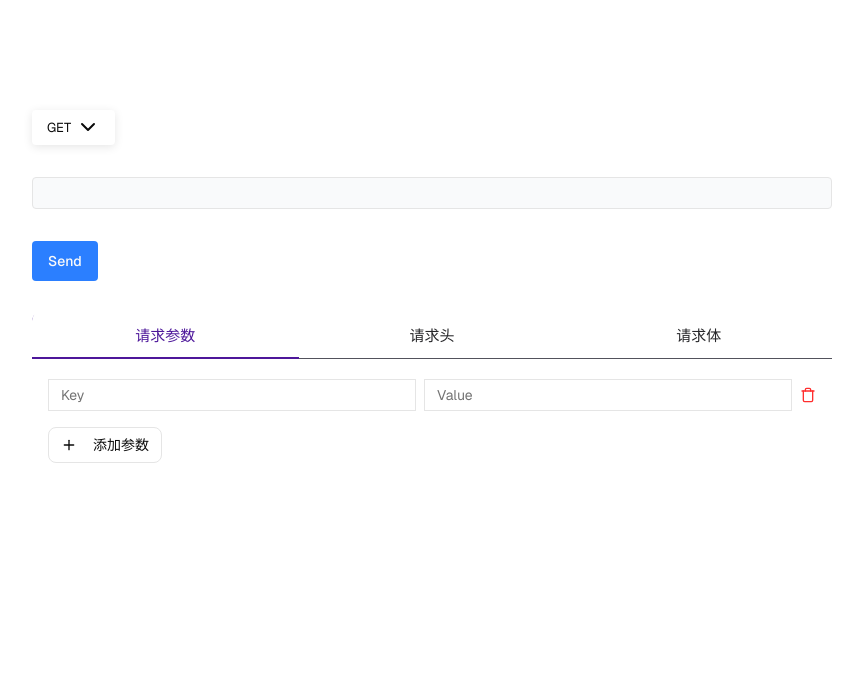
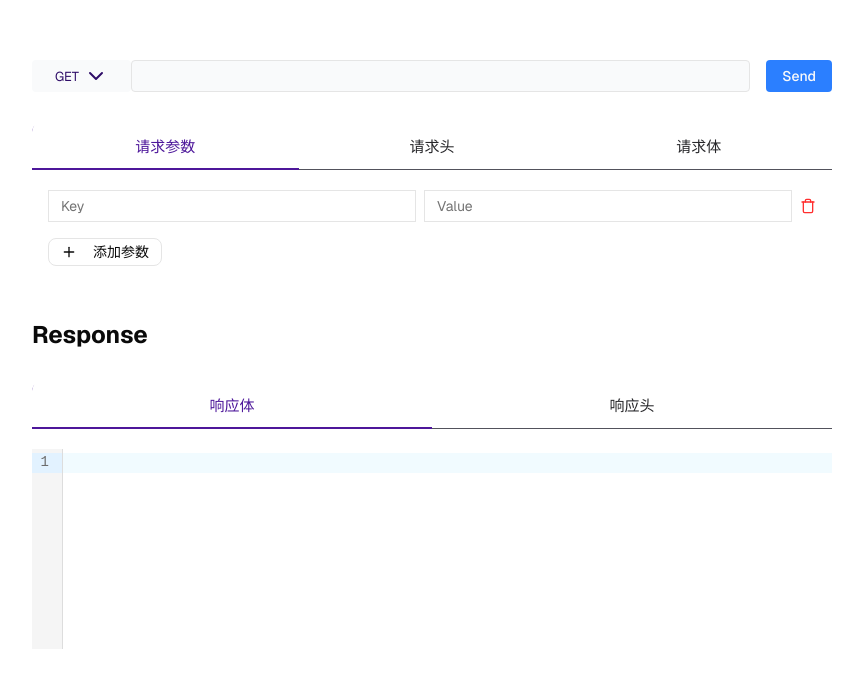
Before and after one commit to Bill-Tian/api-request, a Next.js app: page / in a window 1280 px wide. Shown: the part 104-792 px from the top of the page, without its empty margins (208-1071 px from the left). Built offline with nearby package versions, Linux system fonts and the light colour scheme.

Commit message:
add response

```diff
--- a/src/app/page.tsx
+++ b/src/app/page.tsx
@@ -1,16 +1,22 @@
-import { RequestSelector } from "@/components/request-select";
-import { Input as RequestInput } from "@/components/ui/input";
-import { Button } from "@/components/ui/button";
-import { RequestTabs } from "@/components/request-tabs";
+import { RequestSelector } from '@/components/request-select';
+import { Input as RequestInput } from '@/components/ui/input';
+import { Button } from '@/components/ui/button';
+import { RequestTabs } from '@/components/request-tabs';
+import { ResponseTabs } from '@/components/response-tabs';
 
 export default function Home() {
   return (
     <div className="grid grid-rows-[20px_1fr_20px] items-center justify-items-center min-h-screen p-8 pb-20 gap-16 sm:p-20 font-[family-name:var(--font-geist-sans)]">
       <main className="flex flex-col gap-[32px] row-start-2 items-center sm:items-start">
-        <RequestSelector />
-        <RequestInput className="w-full bg-[#f9fafb]" />
-        <Button>Send</Button>
+        <div className="flex flex-row w-full">
+          <RequestSelector />
+          <RequestInput className="w-full bg-[#f9fafb]" />
+          <Button className="ml-4">Send</Button>
+        </div>
+
         <RequestTabs />
+
+        <ResponseTabs />
       </main>
     </div>
   );
--- a/src/components/request-select.tsx
+++ b/src/components/request-select.tsx
@@ -27,27 +27,27 @@ export const RequestSelector = ({}: ModelPickerProps) => {
   return (
     <Select.Root  value={selectedMethod} defaultValue={defaultMethod} onValueChange={handleModelChange}>
       <Select.Trigger
-        className="inline-flex h-[35px] items-center justify-center gap-[5px] rounded bg-white px-[15px] text-[13px] leading-none text-violet11 shadow-[0_2px_10px] shadow-black/10 outline-none hover:bg-mauve3 focus:shadow-[0_0_0_2px] focus:shadow-black data-[placeholder]:text-violet9"
+        className="inline-flex w-[120px] h-8 items-center justify-center gap-[5px] rounded bg-[#f9fafb] px-[15px] text-[13px] leading-none text-violet-950 outline-none hover:bg-zinc-200 data-[placeholder]:text-violet-800"
         aria-label="Food"
       >
         <Select.Value/>
-        <Select.Icon className="text-violet11">
+        <Select.Icon className="text-violet-950">
           <ChevronDownIcon />
         </Select.Icon>
       </Select.Trigger>
       <Select.Portal>
-        <Select.Content className="overflow-hidden rounded-md bg-white shadow-[0px_10px_38px_-10px_rgba(22,_23,_24,_0.35),0px_10px_20px_-15px_rgba(22,_23,_24,_0.2)]">
-          <Select.ScrollUpButton className="flex h-[25px] cursor-default items-center justify-center bg-white text-violet11">
+        <Select.Content className="overflow-hidden rounded-md bg-white border border-solid border-gray-200">
+          <Select.ScrollUpButton className="flex h-[25px] cursor-default items-center justify-center bg-white text-violet-950">
             <ChevronUpIcon />
           </Select.ScrollUpButton>
-          <Select.Viewport className="p-[5px]">
+          <Select.Viewport className="p-[2px]">
             <Select.Group>
               {RequestMethod.map(item=>{
                 return  <SelectItem key={item.value} value={item.value}>{item.label}</SelectItem>
               })}
             </Select.Group>
           </Select.Viewport>
-          <Select.ScrollDownButton className="flex h-[25px] cursor-default items-center justify-center bg-white text-violet11">
+          <Select.ScrollDownButton className="flex h-[25px] cursor-default items-center justify-center bg-white text-violet-950">
             <ChevronDownIcon />
           </Select.ScrollDownButton>
         </Select.Content>
--- /dev/null
+++ b/src/components/response-tabs.tsx
@@ -0,0 +1,56 @@
+'use client';
+
+import * as React from 'react';
+
+import { cn } from '@/lib/utils';
+
+import * as Tabs from '@radix-ui/react-tabs';
+import { ParamType, TabParam } from './tab-param';
+import { TabBody } from './tab-body';
+import { Button } from './ui/button';
+import { Plus } from 'lucide-react';
+
+export const ResponseTabs = ({ className, type, ...props }: any) => {
+  const [headersList, setHeadersList] = React.useState<ParamType[]>([{ key: '232', value: '323' }]);
+
+  return (
+    <>
+      <h2 className="text-2xl font-bold">Response</h2>
+      <Tabs.Root className="flex w-[800px] flex-col" defaultValue="tab1">
+        <Tabs.List
+          className="flex shrink-0 border-b border-zinc-600"
+          aria-label="Manage your account"
+        >
+          <Tabs.Trigger
+            className="flex h-[45px] flex-1 cursor-default select-none items-center justify-center bg-white px-5 text-[15px] leading-none text-zinc-800 outline-none first:rounded-tl-md last:rounded-tr-md hover:text-violet-900 data-[state=active]:text-violet-900 data-[state=active]:shadow-[inset_0_-1px_0_0,0_1px_0_0] data-[state=active]:shadow-current "
+            value="tab1"
+          >
+            响应体
+          </Tabs.Trigger>
+          <Tabs.Trigger
+            className="flex h-[45px] flex-1 cursor-default select-none items-center justify-center bg-white px-5 text-[15px] leading-none text-zinc-800 outline-none first:rounded-tl-md last:rounded-tr-md hover:text-violet-900 data-[state=active]:text-violet-900 data-[state=active]:shadow-[inset_0_-1px_0_0,0_1px_0_0] data-[state=active]:shadow-current "
+            value="tab2"
+          >
+            响应头
+          </Tabs.Trigger>
+        </Tabs.List>
+        <Tabs.Content
+          className="grow rounded-b-md bg-white py-5 outline-none"
+          value="tab1"
+        >
+          <TabBody editable={false} />
+        </Tabs.Content>
+        <Tabs.Content
+          className="grow rounded-b-md bg-white py-5 outline-none"
+          value="tab2"
+        >
+          <div className="space-y-2 px-4">
+            {headersList.map((item, index) => (
+              <TabParam key={index} param={item} index={index} />
+            ))}
+          </div>
+        </Tabs.Content>
+      </Tabs.Root>
+    </>
+  );
+};
--- a/src/components/tab-body.tsx
+++ b/src/components/tab-body.tsx
@@ -5,22 +5,23 @@ import CodeMirror from '@uiw/react-codemirror';
 import { json } from '@codemirror/lang-json';
 
 export const TabBody = ({
+  editable = true,
   onChange,
 }: {
+  editable?: boolean;
   onChange?: (index: number, field: 'key' | 'value', value: string) => void;
 }) => {
-  const [value, setValue] = React.useState(`{
-        "name": "ChatGPT",
-        "type": "AI Assistant"
-      }`);
+  const [value, setValue] = React.useState(``);
 
   return (
-    <div className="flex gap-2 items-center [&_.cm-content]:font-roboto-mono text-sm">
+    <div className="[&_.cm-content]:font-roboto-mono text-sm">
       <CodeMirror
         value={value}
         height="200px"
+        width='100%'
         extensions={[json()]}
         onChange={(val) => setValue(val)}
+        editable={editable}
         basicSetup={{
           lineNumbers: true,
           highlightActiveLineGutter: true,
--- a/src/components/ui/button.tsx
+++ b/src/components/ui/button.tsx
@@ -7,7 +7,7 @@ import { cva, type VariantProps } from 'class-variance-authority';
 import { cn } from '@/lib/utils';
 
 const buttonVariants = cva(
-  'inline-flex items-center justify-center gap-2 whitespace-nowrap rounded text-sm font-medium ring-offset-background transition-colors focus-visible:outline-none focus-visible:ring-2 focus-visible:ring-ring focus-visible:ring-offset-2 disabled:pointer-events-none disabled:opacity-50 [&_svg]:pointer-events-none [&_svg]:size-4 [&_svg]:shrink-0',
+  'inline-flex items-center justify-center gap-2 whitespace-nowrap rounded cursor-pointer text-sm font-medium ring-offset-background transition-colors focus-visible:outline-none focus-visible:ring-2 focus-visible:ring-ring focus-visible:ring-offset-2 disabled:pointer-events-none disabled:opacity-50 [&_svg]:pointer-events-none [&_svg]:size-4 [&_svg]:shrink-0',
   {
     variants: {
       variant: {
@@ -19,10 +19,10 @@ const buttonVariants = cva(
         link: 'text-primary underline-offset-4 hover:underline',
       },
       size: {
-        default: 'h-10 px-4 py-2',
-        sm: 'h-9 rounded-md px-3',
-        lg: 'h-11 rounded-md px-8',
-        icon: 'h-10 w-10',
+        default: 'h-8 px-4 py-2',
+        sm: 'h-7 rounded-md px-3',
+        lg: 'h-9 rounded-md px-8',
+        icon: 'h-8 w-8',
       },
     },
     defaultVariants: {
--- a/src/components/ui/input.tsx
+++ b/src/components/ui/input.tsx
@@ -9,7 +9,7 @@ export const Input = ({ className, type, ...props }: React.ComponentProps<'input
       <input
         type={type}
         className={cn(
-          'flex h-8 w-full rounded border border-input bg-background px-3 py-2 text-base ring-offset-background file:border-0 file:bg-transparent file:text-sm file:font-medium file:text-foreground placeholder:text-muted-foreground focus-visible:outline-none focus-visible:ring-2 focus-visible:ring-ring focus-visible:ring-offset-2 disabled:cursor-not-allowed disabled:opacity-50 md:text-sm',
+          'flex h-8 w-full rounded border border-input bg-background px-3 py-2 text-base ring-offset-background file:border-0 file:bg-transparent file:text-sm file:font-medium file:text-foreground placeholder:text-muted-foreground focus-visible:outline-none disabled:cursor-not-allowed disabled:opacity-50 md:text-sm',
           className,
         )}
         {...props}
--- a/src/components/ui/select.tsx
+++ b/src/components/ui/select.tsx
@@ -15,7 +15,7 @@ function SelectItem({
     <SelectPrimitive.Item
       data-slot="select-item"
       className={cn(
-        "relative flex h-[25px] select-none items-center rounded-[3px] pl-[25px] pr-[35px] text-[13px] leading-none text-violet11 data-[disabled]:pointer-events-none data-[highlighted]:bg-violet9 data-[disabled]:text-mauve8 data-[highlighted]:text-violet1 data-[highlighted]:outline-none",
+        "relative flex h-8 select-none items-center rounded-[3px] pl-6 pr-6 text-[13px] leading-none text-violet-950 data-[disabled]:pointer-events-none data-[highlighted]:bg-violet-800 data-[disabled]:text-zinc-500 data-[highlighted]:text-violet-100 data-[highlighted]:outline-none",
         className
       )}
       {...props}
```
Also changed, not shown: src/components/request-tabs.tsx (+48 -20 lines), src/components/tab-param.tsx (+8 -6 lines).
